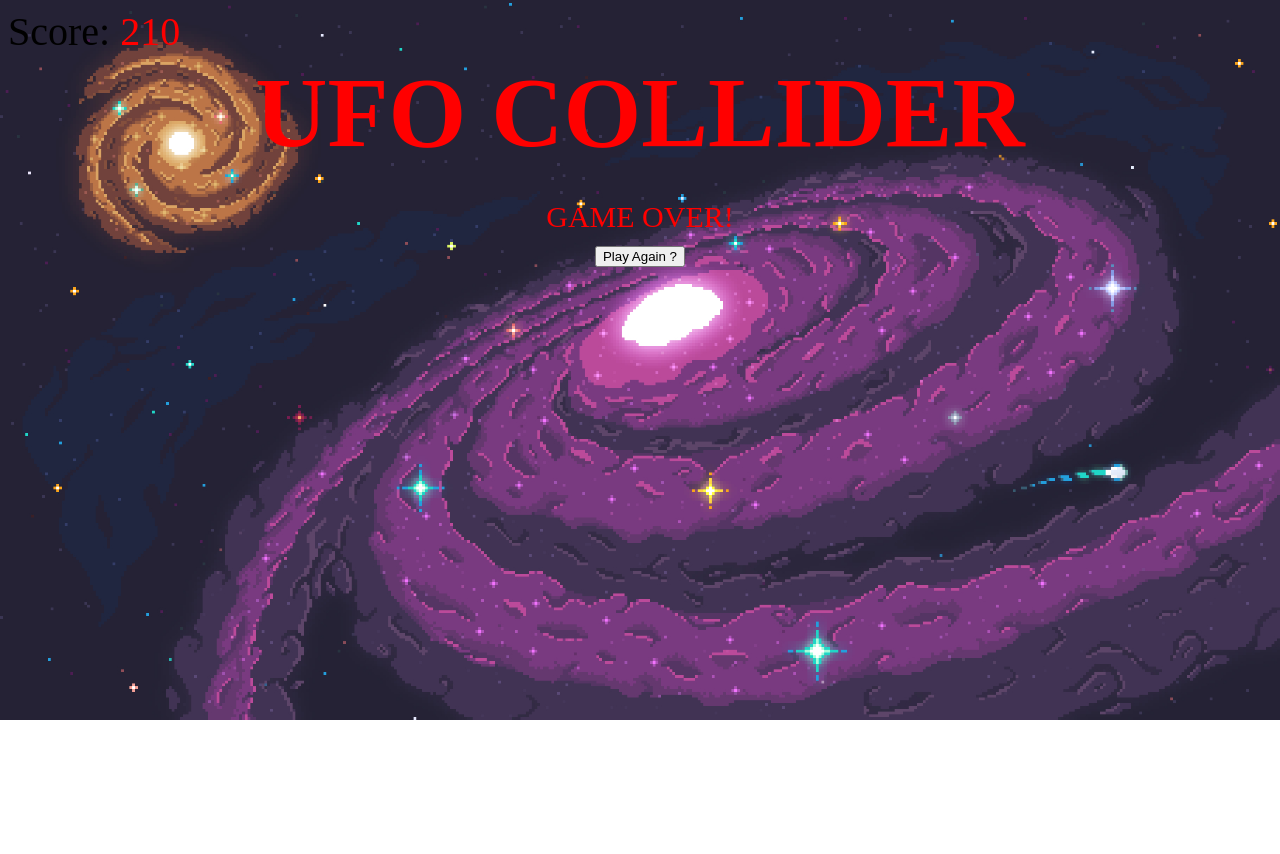
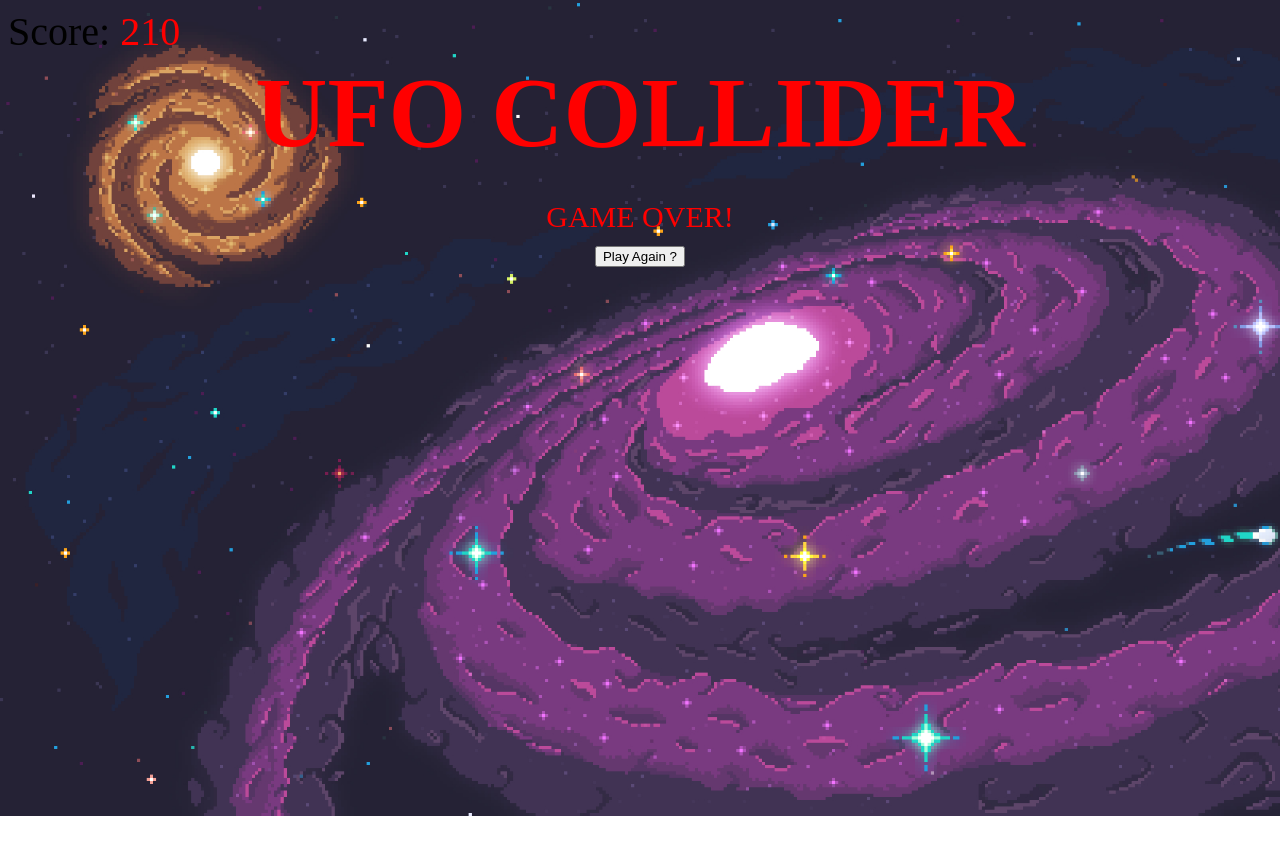
Before and after one commit to ZandMa/Ufo-collider, a plain HTML site: page index.html in a window 1280 px wide. Before the commit the page ends 800 px from the top, so only its background shows below. Drawn offline with Linux system fonts and the light colour scheme.

Commit message:
Restored before it broke

```diff
--- a/script.js
+++ b/script.js
@@ -35,7 +35,7 @@ class Game {
                 obstacle.moveDown();
                 this.drawDomElm(obstacle);
                 this.detectCollisionWithPlayer(obstacle);
-                this.bulletdetectCollision(obstacle);
+                this.bulletdetectCollision(obstacle)
             })
 
             // iterate throuh bulletArr
--- a/style.css
+++ b/style.css
@@ -1,11 +1,11 @@
 body {
-    overflow: hidden;
     visibility: visible;
     background-image: url("./media/background.jpg");
     background-size: cover;
     background-repeat: no-repeat;
     position: relative;
-    height: 100%;
+    height: 100vh;
+    overflow: hidden;
 
 }
 
@@ -39,10 +39,8 @@ body {
 }
 #gameOver {
     font-size: 30px;
-    z-index: 100;
-    margin:auto;
     position: relative;
-    margin: 0;
+    margin: 0 auto;
     text-align: center;
     visibility: hidden;
     color: red;
```
Also changed, not shown: index.html (line endings or trailing spaces).
